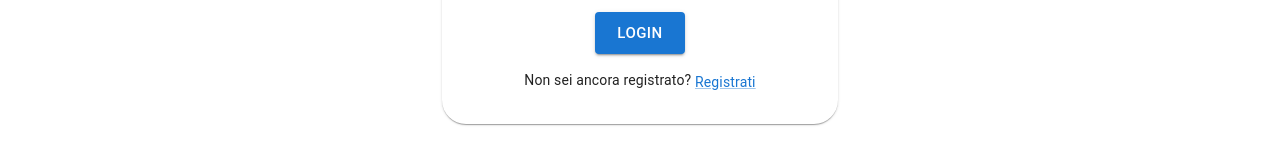
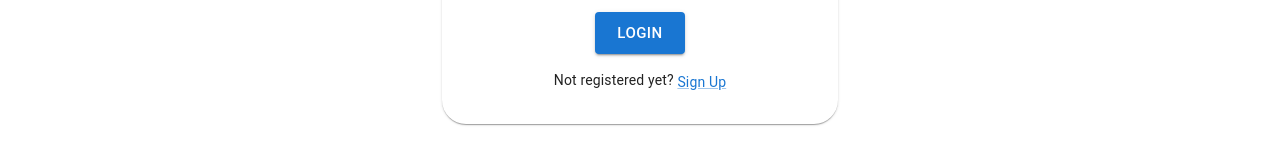
Before and after one commit to corniciluca/1892929_NewHarmonics, a React (Create React App) app in the folder source/frontend/: page /login in a window 1280 px wide. Shown: the part 398-558 px from the top of the page. Built offline with nearby package versions, Linux system fonts and the light colour scheme; no server answers.

Commit message:
Added some missing translations

```diff
--- a/source/frontend/src/routes/Following.js
+++ b/source/frontend/src/routes/Following.js
@@ -53,7 +53,7 @@ export default function Following({ currentUser }) {
 
       {followedArtists.length === 0 ? (
         <Typography variant="body1" sx={{ mt: 2, fontStyle: 'italic' }}>
-          Non stai seguendo nessun artista al momento.
+          You aren not following any artist currently.
         </Typography>
       ) : (
         <Grid container spacing={4}>
--- a/source/frontend/src/routes/Login.js
+++ b/source/frontend/src/routes/Login.js
@@ -23,7 +23,7 @@ export default function Login({ onLogin }) {
       onLogin();
       navigate('/');
     } catch (err) {
-      setError(err.message || 'Login fallito. Controlla le credenziali.');
+      setError(err.message || 'Login failed. Check your credentials.');
     }
   };
 
@@ -68,9 +68,9 @@ export default function Login({ onLogin }) {
           </Box>
           <Box sx={{ textAlign:'center', mt:1 }}>
             <Typography variant="body2">
-              Non sei ancora registrato?{' '}
+              Not registered yet?{' '}
               <Link component="button" onClick={() => navigate('/register')}>
-                Registrati
+                Sign Up
               </Link>
             </Typography>
           </Box>
--- a/source/frontend/src/routes/Register.js
+++ b/source/frontend/src/routes/Register.js
@@ -22,15 +22,15 @@ export default function Register() {
     e.preventDefault();
     setError('');
     if (password.length < 6) {
-        setError("La password deve essere di almeno 6 caratteri.");
+        setError("Password needs to be at least 6 characters long.");
         return;
     }
     try {
       await register({ username, email, password, role });
-      alert('Registrazione avvenuta con successo!');
+      alert('Succesfully signed up!');
       navigate('/login');
     } catch (err) {
-      setError(err.message || 'Errore durante la registrazione.');
+      setError(err.message || 'Error during sign up.');
     }
   };
 
@@ -93,7 +93,7 @@ export default function Register() {
             </Button>
           </Box>
           <Typography variant="body2">
-            Hai già un account?{' '}
+            Already have an account?{' '}
             <Link component="button" onClick={()=>navigate('/login')}>
               Login
             </Link>
```
